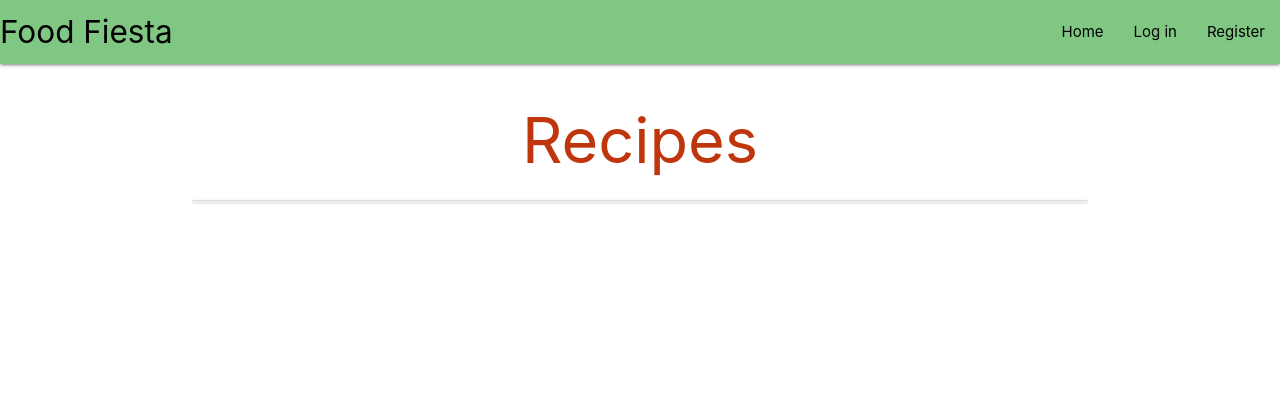
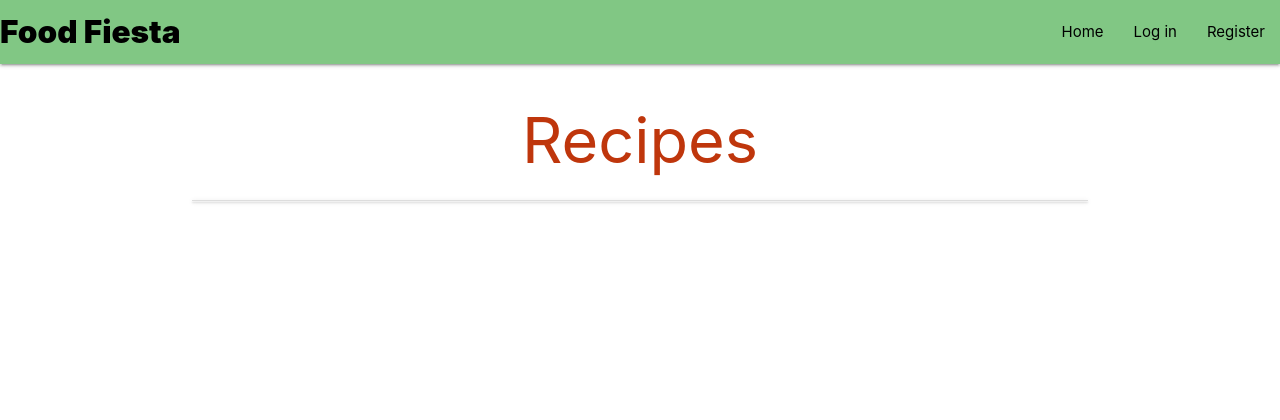
Before and after one commit to BogdanCatalin-Iacob/Food-Fiesta, a Flask app: page /get_recipes in a window 1280 px wide. Shown: the top 420 px of the page. Run offline with Flask 2, Linux system fonts and the light colour scheme; data that the repository does not hold is empty; some libraries are stand-ins or nearby versions.

Commit message:
Add .bold-text {font-weight:900}

```diff
--- a/food_fiesta/static/css/style.css
+++ b/food_fiesta/static/css/style.css
@@ -10,6 +10,10 @@ body {
 
 main {
   flex: 1 0 auto;
+}
+
+.bold-text{
+  font-weight: 900;
 }
 
 /********** home page **********/
```
